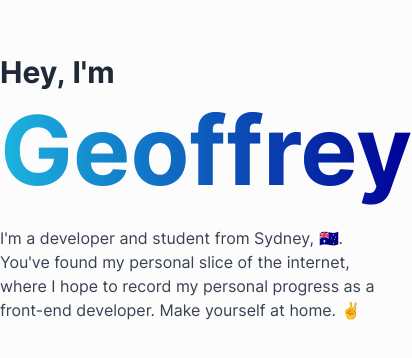
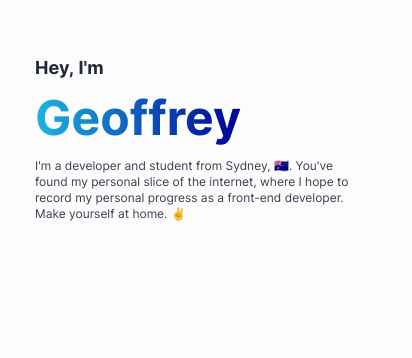
Before and after one commit to gfungx/gfung.net, a Next.js app: page / in a window 390 px wide. Shown: the part 202-560 px from the top of the page, 412 px wide, since content can reach past the window. Built offline with nearby package versions, Linux system fonts and the light colour scheme.

Commit message:
Added mobile styles and fixed Vercel.json

```diff
--- a/pages/index.tsx
+++ b/pages/index.tsx
@@ -24,22 +24,22 @@ const stagger = {
 const Home: FunctionalComponent = () => (
   <motion.div initial="initial" animate="animate" exit={{ opacity: 0 }}>
     <motion.div
-      className="flex flex-col justify-center items-start xs:max-w-xs sm:max-w-xl lg:max-w-5xl mx-auto mb-16 mt-64"
+      className="flex flex-col justify-center items-start max-w-xs sm:max-w-xl lg:max-w-5xl mx-auto mb-16 mt-64"
       variants={stagger}
     >
       <motion.h1
-        className="text-3xl font-bold text-gray-800 pb-3"
+        className="text-lg sm:text-3xl font-bold text-gray-800 pb-3"
         variants={fadeIn}
       >
         Hey, I'm
       </motion.h1>
       <motion.h1
-        className="text-8xl font-bold bg-clip-text text-transparent bg-gradient-to-r from-primaryLight to-primaryDark pb-5 mb-2"
+        className="text-5xl sm:text-8xl font-bold bg-clip-text text-transparent bg-gradient-to-r from-primaryLight to-primaryDark pb-2 mb-2 mobile:mb-1"
         variants={fadeIn}
       >
         Geoffrey
       </motion.h1>
-      <motion.p className="text-gray-700" variants={fadeIn}>
+      <motion.p className="text-xs sm:text-lg text-gray-700" variants={fadeIn}>
         I'm a developer and student from Sydney, 🇦🇺. You've found my personal
         slice of the internet, where I hope to record my personal progress as a
         front-end developer. Make yourself at home. ✌️
```
Also changed, not shown: vercel.json.
